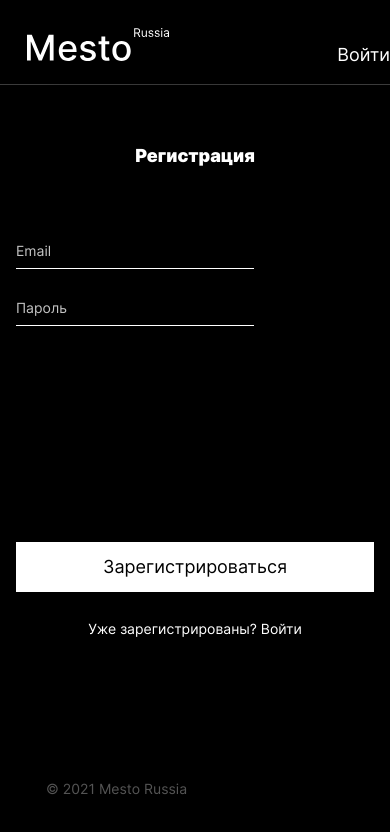
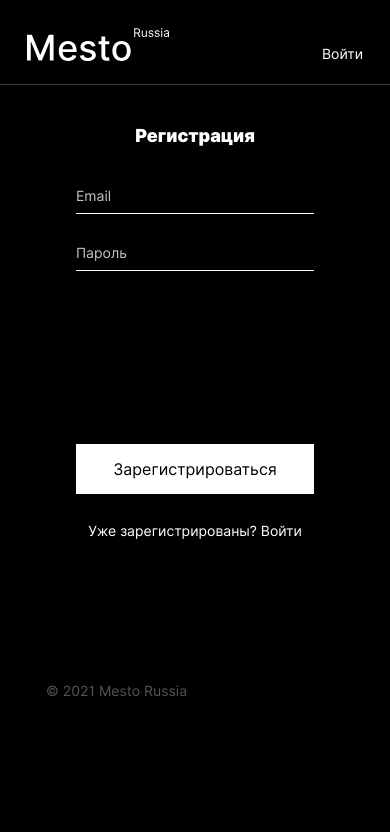
Before and after one commit to DariaKutuzova/react-mesto-auth, a React (Create React App) app: page /react-mesto-auth/sign-up in a window 390 px wide. Shown: the top 832 px of the page. Built offline with nearby package versions, Linux system fonts and the light colour scheme; no server answers.

Commit message:
refactor:исправлены пара кнопок ховеры

```diff
--- a/src/blocks/header/__link/header__link.css
+++ b/src/blocks/header/__link/header__link.css
@@ -10,5 +10,12 @@
 }
 
 .header__link:hover{
-    opacity: 60%;
+    opacity: 0.6;
 }
+
+@media screen and (max-width: 600px) {
+    .header__link {
+        font-size: 14px;
+        line-height: 17px;
+    }
+}
--- a/src/blocks/header/header.css
+++ b/src/blocks/header/header.css
@@ -12,6 +12,7 @@
   .header {
     padding-top: 28px;
     padding-left: 27px;
+    padding-right: 27px;
     min-height: 56px;
   }
 }
--- a/src/blocks/popup/__button/_disabled/popup__button_disabled.css
+++ b/src/blocks/popup/__button/_disabled/popup__button_disabled.css
@@ -1,12 +1,12 @@
 .popup__button_disabled {
-  opacity: 20%;
+  opacity: 0.2;
   background-color: #fff;
   color: #000;
   border: 2px solid black;
 }
 
 .popup__button_disabled:hover {
-  opacity: 80%;
+  opacity: 0.8%;
   color: #fff;
   background-color: #000;
 }
--- a/src/blocks/popup/__button/popup__button.css
+++ b/src/blocks/popup/__button/popup__button.css
@@ -16,7 +16,7 @@
 }
 
 .popup__button:hover {
-  opacity: 80%;
+  opacity: 0.8%;
 }
 
 @media screen and (max-width: 600px) {
--- a/src/blocks/popup/__close/popup__close.css
+++ b/src/blocks/popup/__close/popup__close.css
@@ -16,7 +16,7 @@
 }
 
 .popup__close:hover {
-  opacity: 60%;
+  opacity: 0.6;
 }
 
 @media screen and (max-width: 600px) {
--- a/src/blocks/popup/__container/popup__container.css
+++ b/src/blocks/popup/__container/popup__container.css
@@ -1,6 +1,6 @@
 .popup__container {
   position: relative;
-  width: 430px;
+  max-width: 430px;
   min-height: 330px;
   background-color: #fff;
   background-size: cover;
--- a/src/blocks/sign/__button/sign__button.css
+++ b/src/blocks/sign/__button/sign__button.css
@@ -1,5 +1,5 @@
 .sign__button {
-    width: 358px;
+    max-width: 358px;
     height: 50px;
     margin: 216px 0 15px;
     font-weight: 400;
@@ -17,3 +17,11 @@
 .sign__button:hover {
     opacity: 85%;
 }
+
+@media screen and (max-width: 600px) {
+    .sign__button {
+        margin-top: 173px;
+        font-size: 16px;
+        line-height: 19px;
+    }
+}
--- a/src/blocks/sign/__container/sign__container.css
+++ b/src/blocks/sign/__container/sign__container.css
@@ -12,3 +12,9 @@
     justify-content: center;
     border-radius: 0;
 }
+
+@media screen and (max-width: 400px) {
+    .sign__container {
+        max-width: 260px;
+    }
+}
--- a/src/blocks/sign/__header/sign__header.css
+++ b/src/blocks/sign/__header/sign__header.css
@@ -3,3 +3,9 @@
     color: #FFFFFF;
     margin-top: 60px;
 }
+
+@media screen and (max-width: 400px) {
+    .sign__header {
+        margin-top: 40px;
+    }
+}
--- a/src/blocks/sign/__input/sign__input.css
+++ b/src/blocks/sign/__input/sign__input.css
@@ -3,3 +3,9 @@
     color: #fff;
     border-bottom-color: #fff;
 }
+
+@media screen and (max-width: 600px) {
+    .sign__input {
+        margin-top: 40px;
+    }
+}
--- a/src/components/App.js
+++ b/src/components/App.js
@@ -163,7 +163,6 @@ function App() {
 
     //Регистрация
     function handleSignUp(email, password) {
-        console.log(email)
         auth.register(email, password)
             .then(
                 () => {
```
Also changed, not shown: 2 other files (tests, documents, lock files or other folders).
